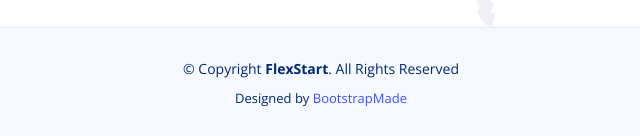
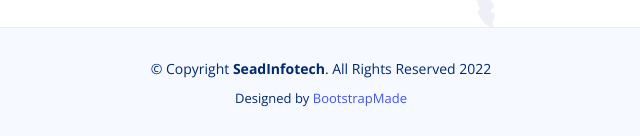
Before and after one commit to rajesh-zero/seadinfotech, a plain HTML site: page index.html in a window 1280 px wide. Shown: the part 11226-11362 px from the top of the page, 319-959 px from the left. Drawn offline with nearby package versions, Linux system fonts and the light colour scheme.

Commit message:
Update index.html

```diff
--- a/index.html
+++ b/index.html
@@ -5,7 +5,7 @@
   <meta charset="utf-8">
   <meta content="width=device-width, initial-scale=1.0" name="viewport">
 
-  <title>FlexStart Bootstrap Template - Index</title>
+  <title>SeadInfotech</title>
   <meta content="" name="description">
 
   <meta content="" name="keywords">
@@ -1292,7 +1292,7 @@
 
     <div class="container">
       <div class="copyright">
-        &copy; Copyright <strong><span>FlexStart</span></strong>. All Rights Reserved
+        &copy; Copyright <strong><span>SeadInfotech</span></strong>. All Rights Reserved 2022
       </div>
       <div class="credits">
         <!-- All the links in the footer should remain intact. -->
```
